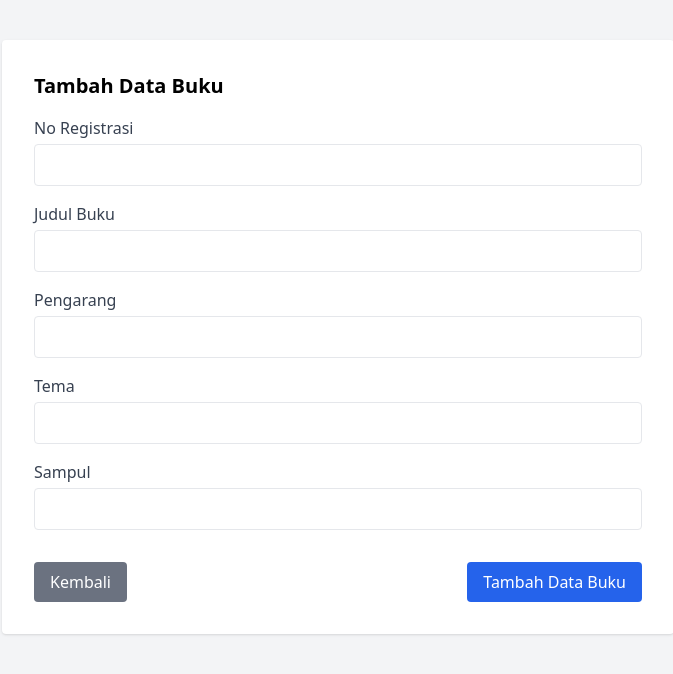
After one commit to DaffaGalang/belajar_PHP, a PHP site: page /tambahBuku.php in a window 1280 px wide. The commit adds this page. Shown: the top 674 px of the page, without its empty margins (302-975 px from the left). Run offline with PHP 8.4, Linux system fonts and the light colour scheme; data that the repository does not hold is empty; some libraries are stand-ins or nearby versions.

Commit message:
kedua 17 juli

```diff
--- /dev/null
+++ b/koneksi/tambahBuku.php
@@ -0,0 +1,73 @@
+<?php
+include("koneksi.php");
+
+if( isset($_POST["submit"])) {
+    $no_reg = $_POST["no_reg"];
+    $judul = $_POST["judul"];
+    $pengarang = $_POST["pengarang"];
+    $tema = $_POST["tema"];
+    $sampul = $_POST["sampul"];
+}
+
+
+?>
+
+<!DOCTYPE html>
+<html lang="en">
+<head>
+    <meta charset="UTF-8">
+    <meta name="viewport" content="width=device-width, initial-scale=1.0">
+    <title>Tambah Data Buku</title>
+    <script src="https://cdn.tailwindcss.com"></script>
+</head>
+<body class="bg-gray-100">
+    <div class="max-w-2xl mx-auto mt-10 bg-white p-8 rounded shadow">
+        <h1 class="text-xl font-semibold mb-4">Tambah Data Buku</h1>
+            <form action="" method="post" enctype="multipart/form-data" class="space-y-4">
+
+            <!-- No Registrasi -->
+            <div>
+                <label for="no_reg" class="block mb-1 font-medium text-gray-700">No Registrasi</label>
+                <input type="text" name="no_reg" id="no_reg" class="w-full border p-2 rounded" value="<?= htmlspecialchars($no_reg) ?>" required>
+
+            </div>
+
+            <!-- Judul Buku -->
+            <div>
+                <label for="judul" class="block mb-1 font-medium text-gray-700">Judul Buku</label>
+                <input type="text" name="judul" id="judul" class="w-full border p-2 rounded" value="<?= htmlspecialchars($judul) ?>" required>
+
+            </div>
+
+            <!-- Pengarang -->
+            <div>
+                <label for="pengarang" class="block mb-1 font-medium text-gray-700">Pengarang</label>
+                <input type="text" name="pengarang" id="pengarang" class="w-full border p-2 rounded" value="<?= htmlspecialchars($pengarang) ?>" required>
+
+            </div>
+
+            <!-- Tema -->
+            <div>
+                <label for="tema" class="block mb-1 font-medium text-gray-700">Tema</label>
+                <input type="text" name="tema" id="tema" class="w-full border p-2 rounded" value="<?= htmlspecialchars($tema) ?>" required>
+
+            </div>
+
+             <!-- Sampul -->
+            <div>
+                <label for="sampul" class="block mb-1 font-medium text-gray-700">Sampul</label>
+                <input type="text" name="sampul" id="sampul" class="w-full border p-2 rounded" value="<?= htmlspecialchars($sampul) ?>" required>
+
+            </div>
+
+            <!-- Tombol Navigasi -->
+            <div class="pt-4 flex justify-between">
+                <a href="perpus.php" class="px-4 py-2 bg-gray-500 text-white rounded hover:bg-gray-600">Kembali</a>
+                <button type="submit" name="submit" class="px-4 py-2 bg-blue-600 text-white rounded hover:bg-blue-700">Tambah Data Buku</button>
+            </div>
+            </form>
+        </div>
+    </div>
+
+</body>
+</html>
```
Also changed, not shown: koneksi/perpus.php (+5 -4 lines), koneksi/tambah.php (+15 -16 lines).
